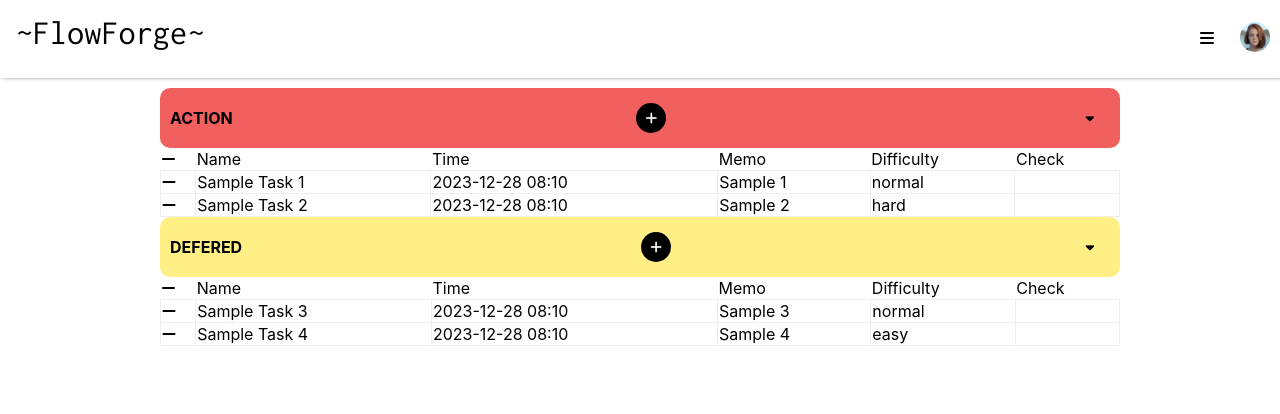
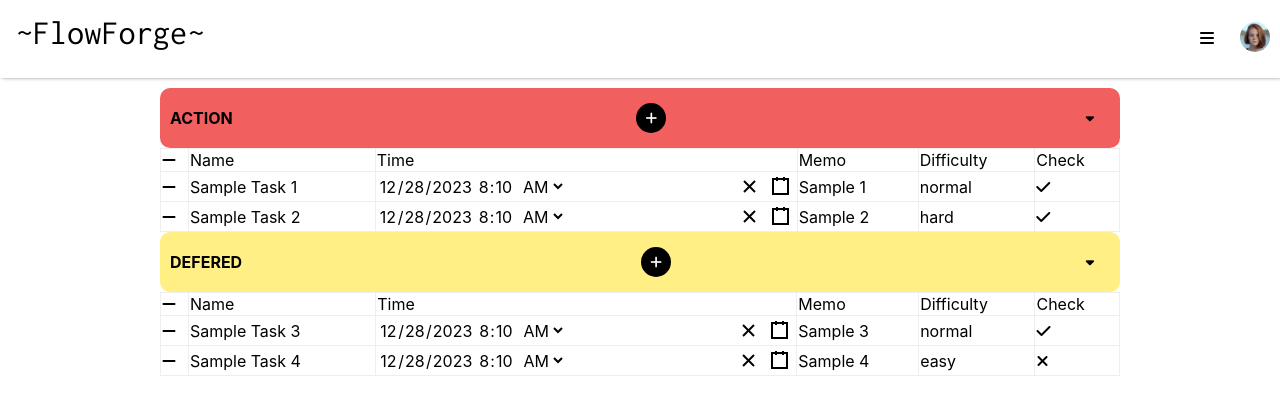
Before and after one commit to heeboy007/GTDList, a React (Create React App) app in the folder gtdlist-web/: page /listview in a window 1280 px wide. Shown: the top 414 px of the page. Built offline with nearby package versions, Linux system fonts and the light colour scheme.

Commit message:
fix: now renders inputs normaly

```diff
--- a/gtdlist-web/src/pages/ListTaskComponents/CategoryTableInput.js
+++ b/gtdlist-web/src/component/TableInput.js
@@ -8,7 +8,7 @@ import DateTimePicker from 'react-datetime-picker';
 import 'react-datetime-picker/dist/DateTimePicker.css';
 import 'react-calendar/dist/Calendar.css';
 
-function CategoryTableInput(props) {
+function TableInput(props) {
     const row = props.row;
     const col = props.col;
     const cellValue = props.cellValue;
@@ -95,4 +95,4 @@ function CategoryTableInput(props) {
     return builtInput;
 }
 
-export default CategoryTableInput;
+export default TableInput;
--- a/gtdlist-web/src/component/Task.js
+++ b/gtdlist-web/src/component/Task.js
@@ -1,6 +1,6 @@
 import React from "react";
 
-//import CategoryTableInput from './CategoryTableInput';
+import TableInput from "../container/TableInput";
 
 import styled from '@emotion/styled';
 
@@ -14,9 +14,6 @@ function Task(props) {
     let row = props.currentRow;
 
     const onChangeEditCell = props.onChangeEditCell;
-    const onUnFocusCell = () => {
-        onChangeEditCell(null, null);
-    };
 
     return(
         <tr key={row.id}>
@@ -29,17 +26,17 @@ function Task(props) {
                 key={`${row.id}-${col}`}
                 onClick={() => onChangeEditCell(row, col)}>
                 {/* 수정하고자 하는 셀과 일치한다면 수정용 input을 대신 렌더링 */}
-                {/*(currentEditCell.rowId === row.id
-                    && currentEditCell.colId === col)
+                {(editingCell.rowID === row.id
+                    && editingCell.colID === col)
                     || columnSettings[col].inputAlwaysRendered ? (
-                <CategoryTableInput
+                <TableInput
                     type={columnSettings[col].type}
+                    category={props.category}
                     cellValue={cellValue}
-                    onUnFocusCell={onUnFocusCell}
                     row={row.id}
                     col={col}
                 />
-                ) :*/ cellValue}
+                ) : cellValue}
             </Td>
             ) : "")}
         </tr>
--- a/gtdlist-web/src/component/TaskTableHeader.js
+++ b/gtdlist-web/src/component/TaskTableHeader.js
@@ -1,3 +1,8 @@
+import styled from '@emotion/styled';
+
+const Td = styled.td`
+    border: 1px solid #eee;
+`;
 
 function capitalize(str) {
     if(!str) return str;
@@ -8,13 +13,13 @@ function capitalize(str) {
 function TaskTableHeader (props) {
     const columnsList = Object.entries(props.columnSettings).map(([col, settings]) => {
         let capCol = capitalize(col);
-        return settings.displayed ? <td key={capCol}>{capCol}</td> : "";
+        return settings.displayed ? <Td key={capCol}>{capCol}</Td> : "";
     });
 
     return (
         <thead>
             <tr>
-                <td><i className="fa-solid fa-minus"></i></td>
+                <Td><i className="fa-solid fa-minus"></i></Td>
                 { columnsList }
             </tr>
         </thead>
--- /dev/null
+++ b/gtdlist-web/src/container/TableInput.js
@@ -0,0 +1,25 @@
+import TableInput from '../component/TableInput';
+import { connect } from 'react-redux';
+
+function mapReduxDispatchToReactProps(dispatch, passedProps) {
+    return {
+        onChangeCellValue: function(changedValue, rowID, colID){
+            dispatch({
+                type: 'UPDATE_TASK',
+                category: passedProps.category,
+                changedValue: changedValue,
+                rowID: rowID,
+                colID: colID
+            });
+        },
+        onUnFocusCell: function(){
+            dispatch({
+                type: 'UPDATE_EDIT_CELL',
+                rowID: null,
+                colID: null
+            });
+        }
+    };
+}
+
+export default connect(null, mapReduxDispatchToReactProps)(TableInput);
--- a/gtdlist-web/src/container/Task.js
+++ b/gtdlist-web/src/container/Task.js
@@ -4,7 +4,8 @@ import { connect } from 'react-redux';
 function mapReduxStateToReactProps(state) {
     return {
         columnSettings: state.columnSettingsReducer.columnSettings,
-        tasks: state.tasksReducer.tasks
+        tasks: state.tasksReducer.tasks,
+        editingCell: state.editingCellReducer.editingCell
     };
 }
 
@@ -24,6 +25,13 @@ function mapReduxDispatchToReactProps(dispatch, passedProps) {
                 colID: colID,
                 changedValue: changedValue
             });
+        },
+        onChangeEditCell: function(rowID, colID){
+            dispatch({
+                type: 'UPDATE_EDIT_CELL',
+                rowID: rowID,
+                colID: colID
+            });
         }
     };
 }
--- a/gtdlist-web/src/store/store.js
+++ b/gtdlist-web/src/store/store.js
@@ -31,7 +31,6 @@ const tasksReducer = ( state = { tasks: defaultTask }, action ) => {
         const newTasks = { ...state.tasks, [action.category]: newTasksCategory};
         return { ...state, tasks: newTasks };
     } else if (action.type === 'DELETE_TASK') {
-        console.log(action.category, action.rowID);
         const newCategoryTasks = state.tasks[action.category].filter(tasks => tasks["id"] !== action.rowID);
         const newTasks = { ...state.tasks, [action.category]: newCategoryTasks };
         return { ...state, tasks: newTasks };
```
